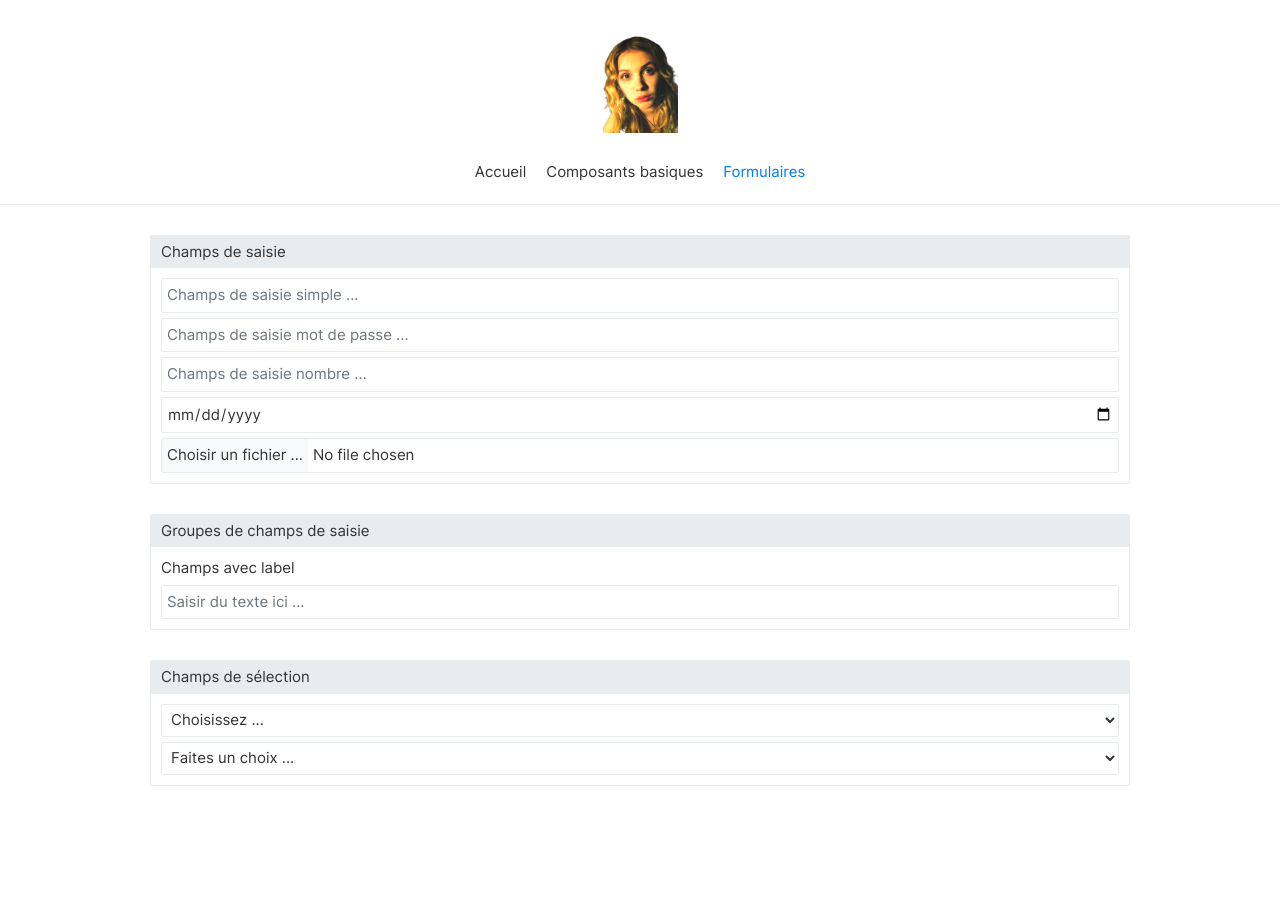
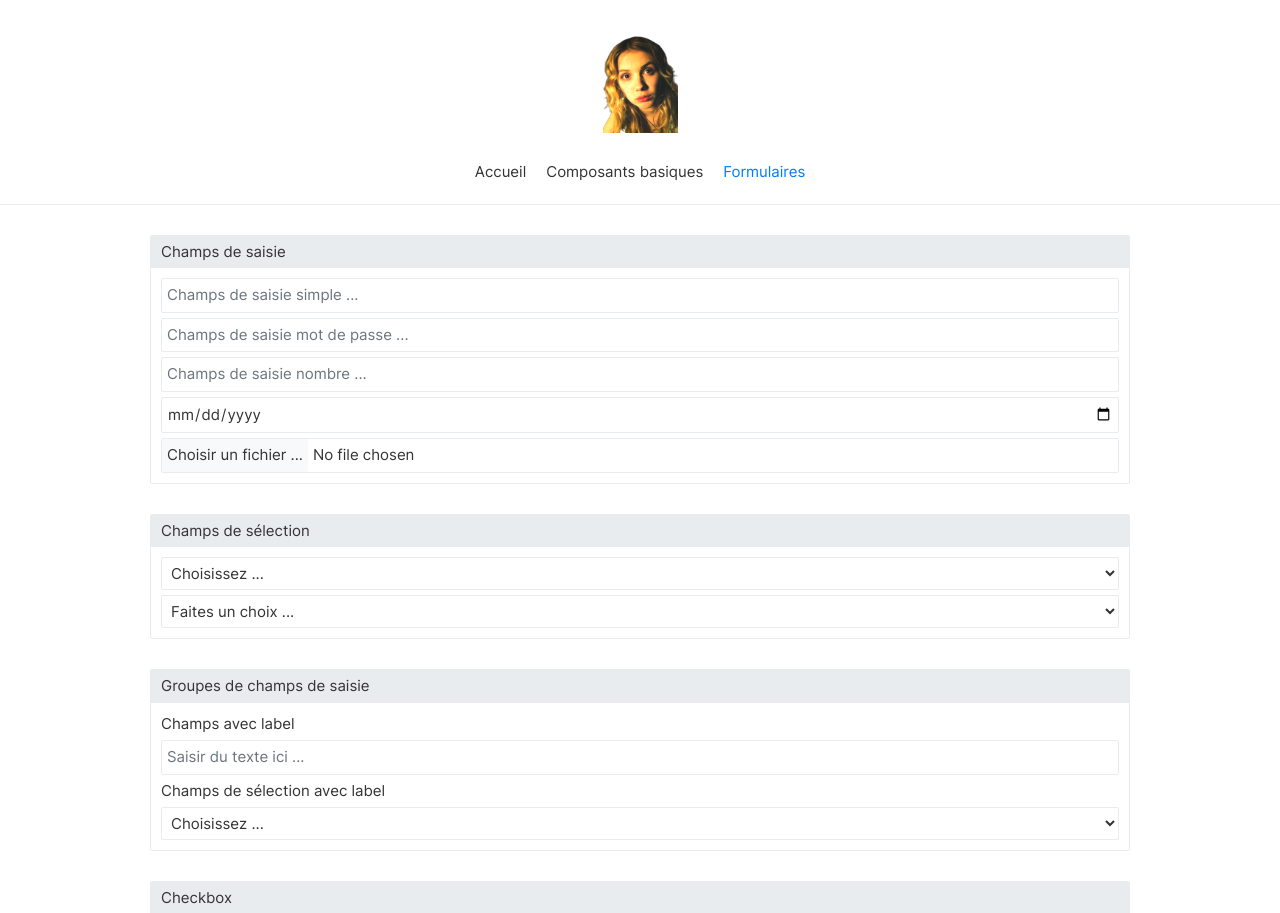
Before and after one commit to quentin-leonard-andre/Cassie_UI_Kit, a Vue app: page /forms in a window 1280 px wide. Shown: the top 913 px of the page. Before the commit the page ends 800 px from the top, so only its background shows below. Built offline with nearby package versions, Linux system fonts and the light colour scheme.

Commit message:
Add checkbox, change inputgroup to formgroup

```diff
--- /dev/null
+++ b/src/components/Form/Checkbox.vue
@@ -0,0 +1,50 @@
+<script lang="ts">
+    import Text from "../Basic/Text.vue";
+
+    export default{
+        components: {
+            Text
+        },
+        props: {
+            id: {
+                type: String,
+                default: null
+            },
+            label: {
+                type: String,
+                default: ''
+            }
+        }
+    }
+</script>
+
+<template>
+    <div class="checkbox_container">
+        <input
+            :id="id"
+            type="checkbox"
+        >
+        <Text
+            v-if="label!=''"
+            type="label"
+            :for="id"
+        >
+            {{label}}
+        </Text>
+    </div>
+</template>
+
+<style lang="scss" scoped>
+    @import "../../assets/scss/variables";
+
+    .checkbox_container{
+        display: flex;
+        gap: $small_space;
+        align-items: center;
+
+        input[type=checkbox]{
+            height: 15px;
+            width: 15px;
+        }
+    }
+</style>
--- a/src/components/Form/InputGroup.vue
+++ b/src/components/Form/FormGroup.vue
@@ -1,10 +1,12 @@
-<script lang="ts">
+<script lang="js">
     import Input from "./Input.vue";
+    import Select from "./Select.vue";
     import Text from "../Basic/Text.vue";
 
     export default{
         components: {
             Input,
+            Select,
             Text
         },
         props: {
@@ -18,17 +20,25 @@
             },
             type: {
                 type: String,
+                default: 'input'
+            },
+            input_type: {
+                type: String,
                 default: "text"
             },
             input_id: {
                 type: String,
             },
+            options: {
+                type: Array,
+                default: []
+            }
         }
     }
 </script>
 
 <template>
-    <div class="input_group">
+    <div class="form_group">
         <Text
             v-if="label"
             :for_identifier="input_id"
@@ -36,18 +46,27 @@
         >
             {{ label }}
         </Text>
-        <Input
-            :id="input_id"
-            :placeholder="placeholder"
-            :type="type"
-        />
+        <template v-if="type=='input'">
+            <Input
+                :id="input_id"
+                :placeholder="placeholder"
+                :input_type="input_type"
+            />
+        </template>
+        <template v-else-if="type=='select'">
+            <Select
+                :id="input_id"
+                :options="options"
+                :placeholder="placeholder"
+            />
+        </template>
     </div>
 </template>
 
 <style lang="scss" scoped>
     @import "../../assets/scss/variables";
 
-    div.input_group{
+    div.form_group{
         width: 100%;
         display: flex;
         flex-direction: column;
--- a/src/components/Form/Select.vue
+++ b/src/components/Form/Select.vue
@@ -3,6 +3,10 @@
         components: {
         },
         props: {
+            id: {
+                type: String,
+                default: ''
+            },
             options: {
                 type: Array,
                 default: []
@@ -16,7 +20,9 @@
 </script>
 
 <template>
-   <select>
+   <select
+    :id="id"
+   >
         <option selected disabled>{{ placeholder }}</option>
         <option v-for="option in options">
             {{ option }}
@@ -39,5 +45,9 @@
         &:focus{
         outline: 1px solid $primary_color;
         }
+
+        option:hover{
+           background-color: red!important;
+        }
     }
 </style>
--- a/src/components/Presentation/InputGroupPresenter.vue
+++ b/src/components/Presentation/CheckboxPresenter.vue
@@ -1,11 +1,11 @@
 <script lang="js">
     import Presenter from "./Presenter.vue";
-    import InputGroup from "../Form/InputGroup.vue";
+    import Checkbox from "../Form/Checkbox.vue";
 
     export default{
         components: {
             Presenter,
-            InputGroup
+            Checkbox
         }
     }
 </script>
@@ -15,16 +15,13 @@
     direction="column"
   >
     <template v-slot:title>
-      Groupes de champs de saisie
+      Checkbox
     </template>
 
-    <InputGroup
-        input_id="simple_label"
-        label="Champs avec label"
-        type="text"
-        placeholder="Saisir du texte ici ..."
-    >
-    </InputGroup>
+    <Checkbox
+        id="simple_checkbox"
+        label="Case à cocher"
+    />
   </Presenter>
 </template>
 
--- /dev/null
+++ b/src/components/Presentation/FormGroupPresenter.vue
@@ -0,0 +1,49 @@
+<script lang="js">
+    import Presenter from "./Presenter.vue";
+    import FormGroup from "../Form/FormGroup.vue";
+
+    export default{
+        components: {
+            Presenter,
+            FormGroup
+        }
+    }
+</script>
+
+<template>
+  <Presenter
+    direction="column"
+  >
+    <template v-slot:title>
+      Groupes de champs de saisie
+    </template>
+
+    <FormGroup
+        input_id="simple_label"
+        label="Champs avec label"
+        type="input"
+        input_type="text"
+        placeholder="Saisir du texte ici ..."
+    >
+    </FormGroup>
+
+    <FormGroup
+        input_id="select_label"
+        label="Champs de sélection avec label"
+        type="select"
+        placeholder="Choisissez ..."
+        :options="
+          [
+            'Valeur 1',
+            'Valeur 2',
+            'Valeur 3'
+          ]
+        "
+    >
+    </FormGroup>
+  </Presenter>
+</template>
+
+<style type="scss">
+
+</style>
--- a/src/views/FormsView.vue
+++ b/src/views/FormsView.vue
@@ -1,15 +1,17 @@
 <script lang="js">
   import Presenter from "../components/Presentation/Presenter.vue";
   import InputPresenter from "../components/Presentation/InputPresenter.vue";
-  import InputGroupPresenter from "../components/Presentation/InputGroupPresenter.vue";
+  import FormGroupPresenter from "../components/Presentation/FormGroupPresenter.vue";
   import SelectPresenter from "../components/Presentation/SelectPresenter.vue";
+  import CheckboxPresenter from "../components/Presentation/CheckboxPresenter.vue";
 
   export default{
     components: {
       Presenter,
       InputPresenter,
-      InputGroupPresenter,
-      SelectPresenter
+      FormGroupPresenter,
+      SelectPresenter,
+      CheckboxPresenter
     }
   }
 </script>
@@ -17,8 +19,9 @@
 <template>
   <div id="presenters">
     <InputPresenter></InputPresenter>
-    <InputGroupPresenter></InputGroupPresenter>
     <SelectPresenter></SelectPresenter>
+    <FormGroupPresenter></FormGroupPresenter>
+    <CheckboxPresenter></CheckboxPresenter>
   </div>
 </template>
 
```
